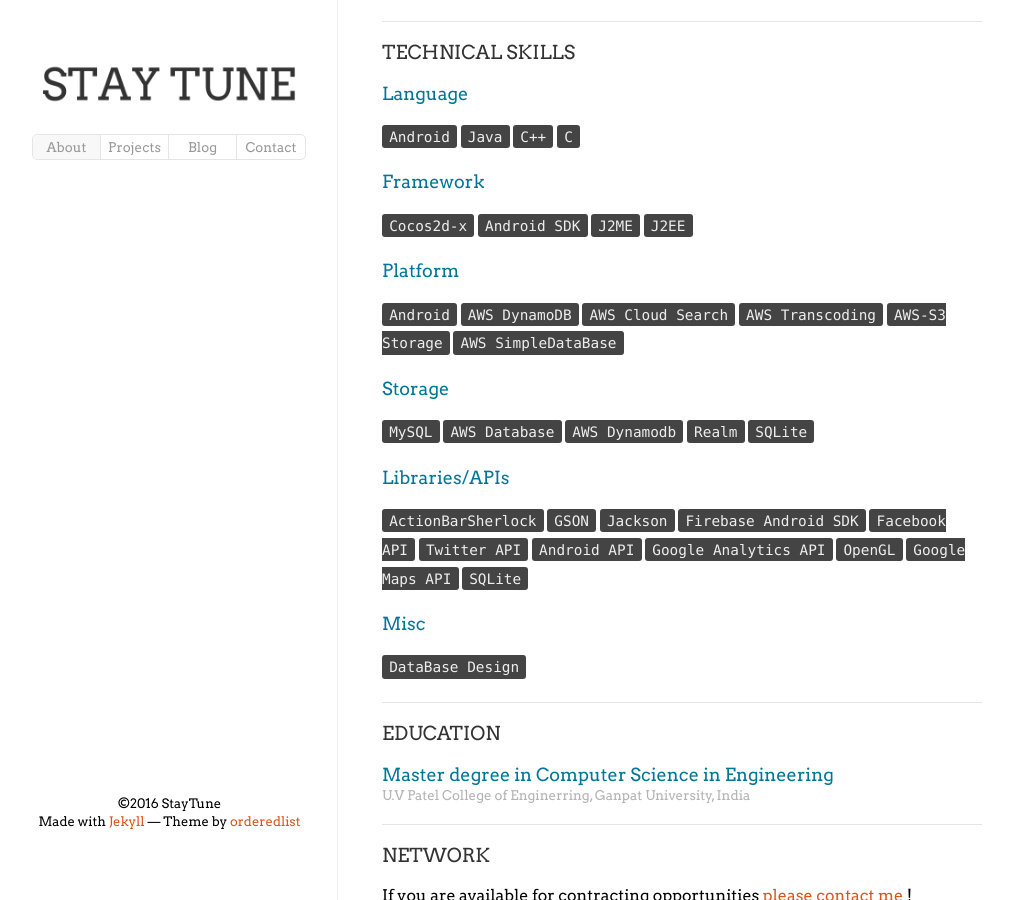
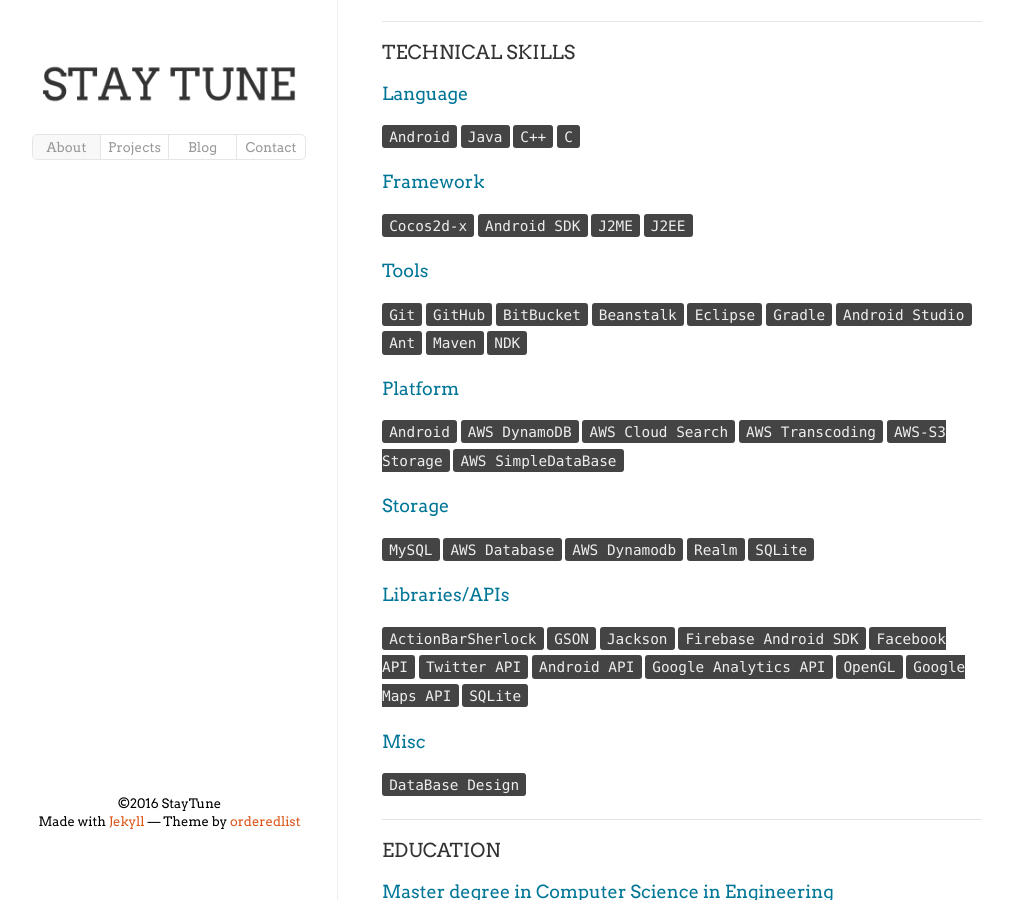
Before and after one commit to Bhavdip/bhavdip.github.io, a Jekyll site: the page built from _pages/about.md, in a window 1280 px wide and 900 px high, scrolled down 686 px. Shown: the whole window, without its empty margins (133-1146 px from the left). Built offline with Jekyll 4.4.1, drawn with Linux system fonts in a browser that asks for light colours; nearby versions of some CDN libraries; comment, search, counter and statistics services are not loaded.

Commit message:
- Update about me page - Update the post

```diff
--- a/_pages/about.md
+++ b/_pages/about.md
@@ -48,6 +48,8 @@ StayTune is my personal blog for sharing my ideas and skills that i could learn
 <span class="spanlarger" style="color:#007697">Framework</span><br/><br/>
 <span style="color: #333">`Cocos2d-x` `Android SDK` `J2ME` `J2EE`</span><br/>
 
+<span class="spanlarger" style="color:#007697">Tools</span><br/><br/>
+<span style="color: #333">`Git` `GitHub` `BitBucket` `Beanstalk` `Eclipse` `Gradle` `Android Studio` `Ant` `Maven` `NDK`</span><br/>
 
 <span class="spanlarger" style="color:#007697">Platform</span><br/><br/>
 <span style="color: #333">`Android` `AWS DynamoDB` `AWS Cloud Search` `AWS Transcoding` `AWS-S3 Storage` `AWS SimpleDataBase`</span><br/>
```
Also changed, not shown: _posts/2016-02-27-1_AWS_S3_Transfer_Manger_Utility.md (line endings or trailing spaces).
